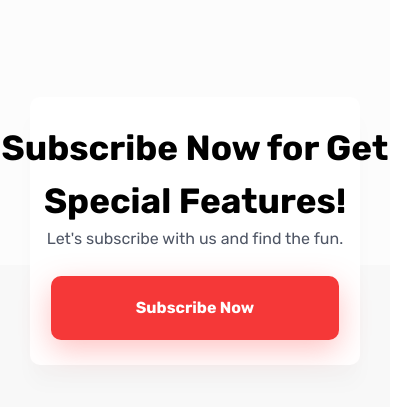
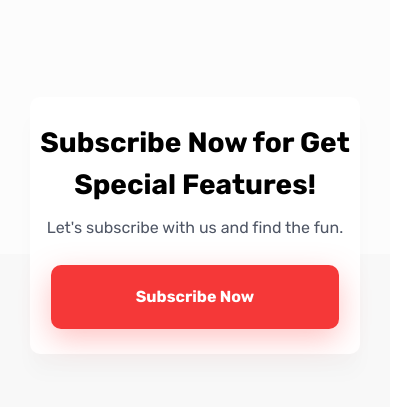
Before and after one commit to Dimonjik777/Lasles-VPN, a plain HTML site: page index.html in a window 390 px wide. Shown: the part 6685-7092 px from the top of the page, 420 px wide, since content can reach past the window. Drawn offline with Linux system fonts and the light colour scheme.

Commit message:
Fix responsive

```diff
--- a/src/scss/_breakpoints.scss
+++ b/src/scss/_breakpoints.scss
@@ -72,10 +72,15 @@
     div {
       padding: 0;
       padding-top: 25px;
+      width: auto;
 
       h2,
       p {
         text-align: center;
+      }
+
+      h2{
+        padding-bottom: 10px;
       }
     }
 
@@ -142,6 +147,11 @@
   .plans .container .title{
     padding-top: 50px;
   }
+
+
+  .subscribe .container div h2{
+    font-size: 28px;
+  }
 }
 
 @media screen and (max-width: 590px){
```
Also changed, not shown: src/css/index.css.
